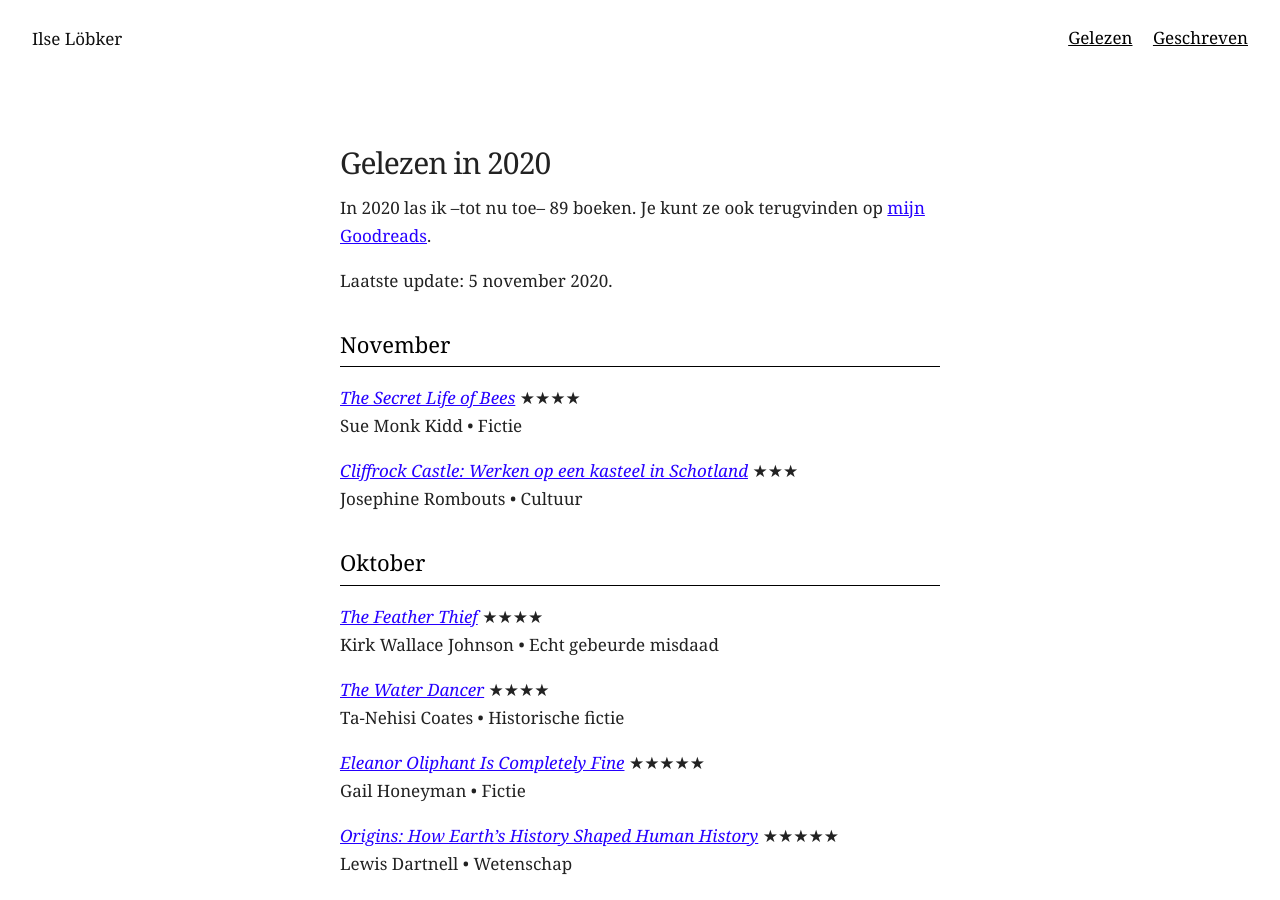
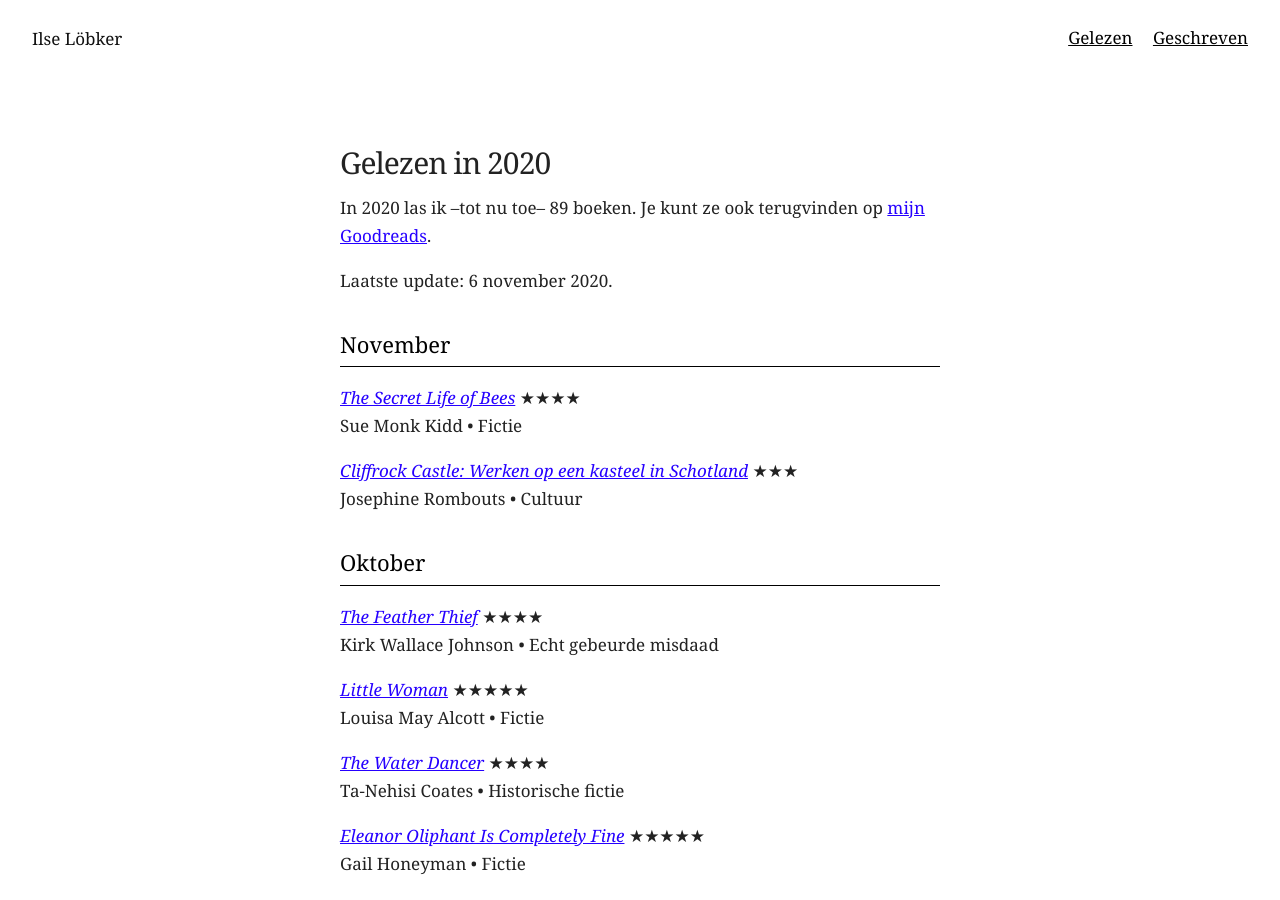
Before and after one commit to imlsw/imlsw.github.io, a Jekyll site: the page built from _posts/2020-01-01-boeken-2020.md, in a window 1280 px wide and 900 px high. Built offline with Jekyll 4.4.1, drawn with Linux system fonts in a browser that asks for light colours.

Commit message:
Updated books.

```diff
--- a/_posts/2020-01-01-boeken-2020.md
+++ b/_posts/2020-01-01-boeken-2020.md
@@ -9,7 +9,7 @@ author: Ilse
 # Gelezen in 2020
 In 2020 las ik –tot nu toe– 89 boeken. Je kunt ze ook terugvinden op [mijn Goodreads](https://www.goodreads.com/review/list/11243923-ilse?shelf=2020).
 
-Laatste update: 5 november 2020.
+Laatste update: 6 november 2020.
 
 ## November
 *[The Secret Life of Bees](https://www.goodreads.com/book/show/37435.The_Secret_Life_of_Bees)* &#9733;&#9733;&#9733;&#9733;\
@@ -21,6 +21,9 @@ Josephine Rombouts • Cultuur
 ## Oktober
 *[The Feather Thief](https://www.goodreads.com/book/show/44153387-the-feather-thief)* &#9733;&#9733;&#9733;&#9733;\
 Kirk Wallace Johnson • Echt gebeurde misdaad
+
+*[Little Woman](https://www.goodreads.com/book/show/20893528-little-women)* &#9733;&#9733;&#9733;&#9733;&#9733;\
+Louisa May Alcott • Fictie
 
 *[The Water Dancer](https://www.goodreads.com/book/show/43982054-the-water-dancer)* &#9733;&#9733;&#9733;&#9733;\
 Ta-Nehisi Coates • Historische fictie
```
